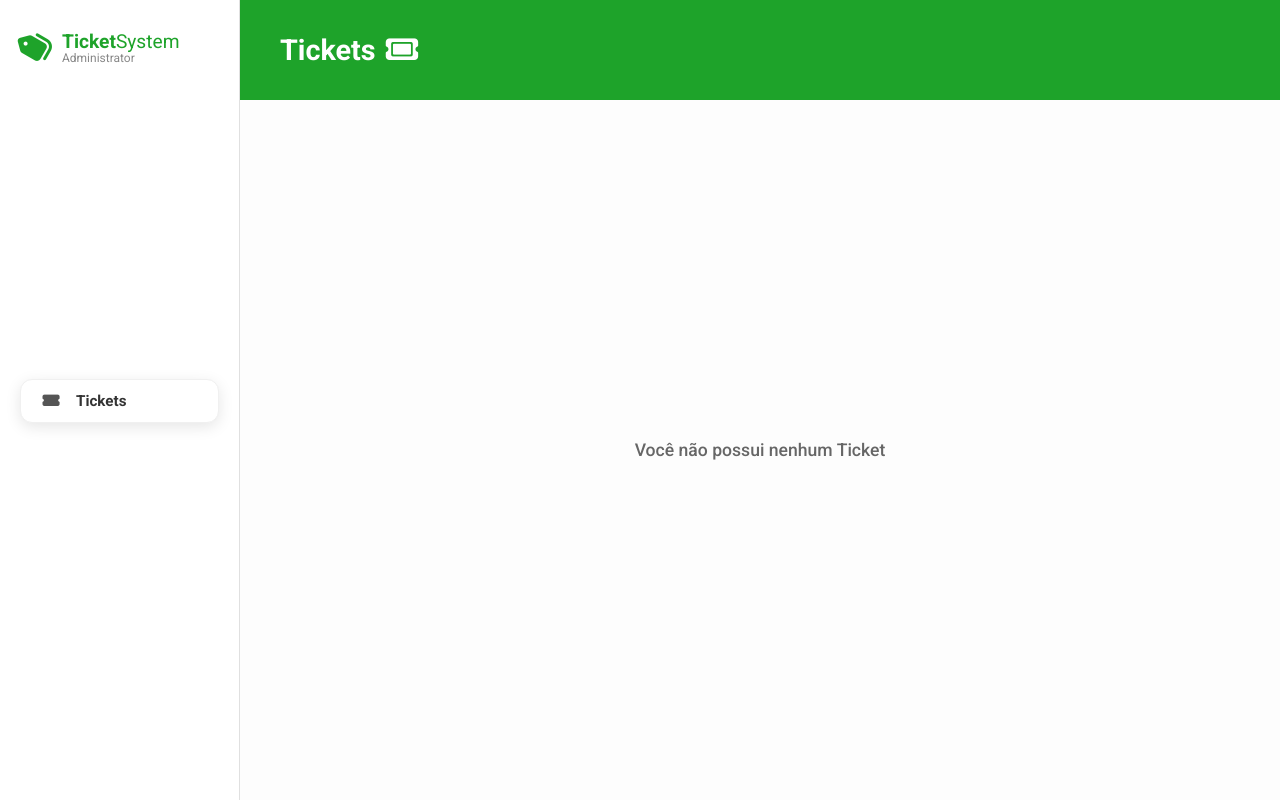
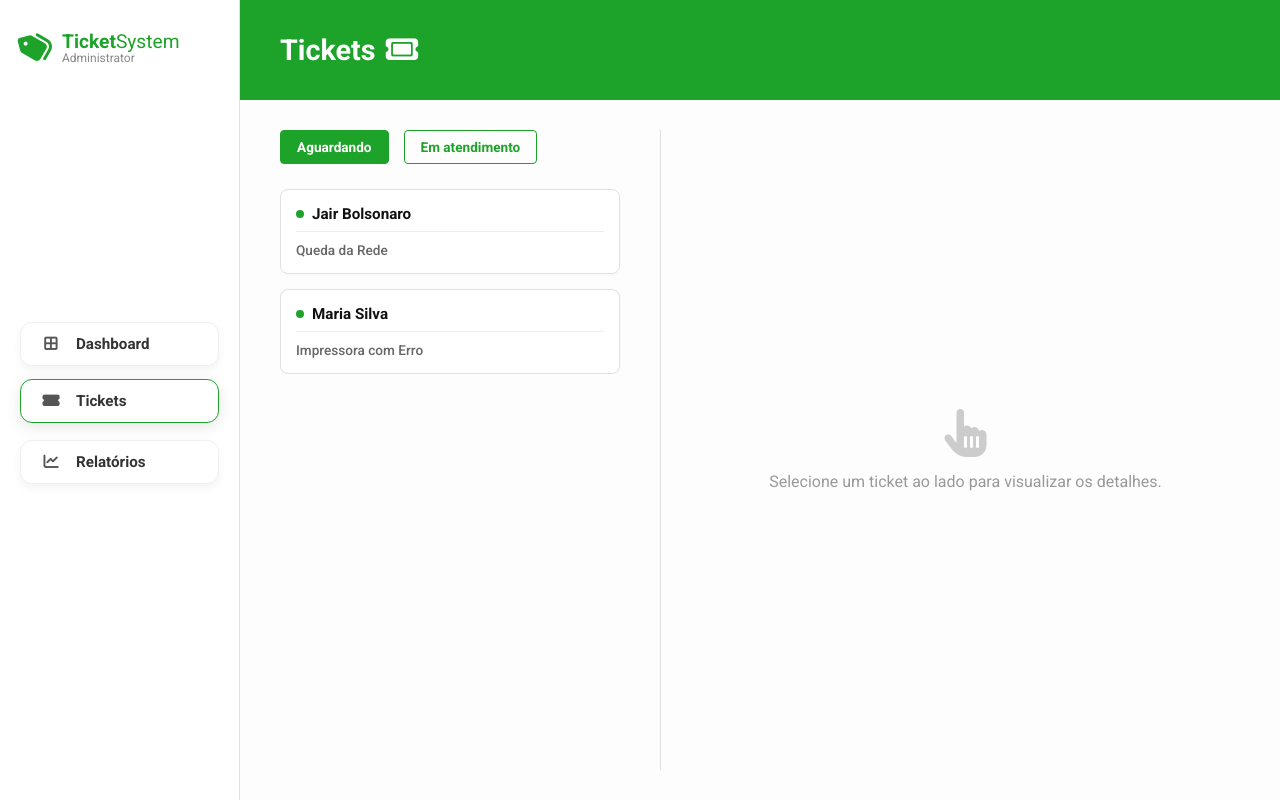
Before and after one commit to tacilho/TicketSystemBackend, a Flask app: page /tickets in a window 1280 px wide. Run offline with Flask 3, Linux system fonts and the light colour scheme.

Commit message:
fix (tickets): Ticket button fixed, added styles for tickets.html

```diff
--- a/static/pageManager.js
+++ b/static/pageManager.js
@@ -52,7 +52,7 @@ class PermissionManager{
 
 document.addEventListener('DOMContentLoaded', () => {
 
-    window.currentUser = new User('Pedro', 'user');
+    window.currentUser = new User('Pedro', 'operator');
 
     const uiManager = new PermissionManager(window.currentUser);
     uiManager.applyRestrictions();
--- a/static/styles.css
+++ b/static/styles.css
@@ -536,6 +536,7 @@
     display: flex;
     flex-direction: column;
     background-color: #fdfdfd;
+    position: relative;
 }
 
 /* Banner Verde Superior */
--- /dev/null
+++ b/static/tickets.css
@@ -0,0 +1,342 @@
+/* =========================================
+   RESETS E BASE GERAL DA PÁGINA
+========================================= */
+* {
+    margin: 0;
+    padding: 0;
+    box-sizing: border-box;
+    font-family: 'Roboto', sans-serif;
+}
+
+body {
+    background-color: #f5f5f5;
+    color: #333;
+    overflow: hidden;
+}
+
+.oculto {
+    display: none !important;
+}
+
+/* =========================================
+   ESTRUTURA PRINCIPAL (GRID) E SIDEBAR
+========================================= */
+.layout-container {
+    display: grid;
+    grid-template-columns: 240px 1fr;
+    grid-template-rows: 90px 1fr;
+    height: 100vh;
+}
+
+.sidebar-modern {
+    grid-column: 1;
+    grid-row: 1 / 3;
+    background-color: #ffffff;
+    width: 100%;
+    height: 100vh;
+    border-right: 1px solid #e0e0e0;
+    display: flex;
+    flex-direction: column;
+}
+
+.brand-area-modern {
+    padding: 30px 20px;
+    display: flex;
+    align-items: center;
+}
+
+.logo-icon {
+    color: #1ea32a;
+    font-size: 32px;
+    margin-right: 10px;
+    transform: rotate(-15deg);
+}
+
+.brand-text-container { display: flex; flex-direction: column; }
+.brand-title { font-size: 1.2rem; color: #1ea32a; }
+.brand-title strong { font-weight: 700; }
+.brand-subtitle { font-size: 0.75rem; color: #888; margin-top: -2px; }
+
+.nav-links {
+    padding: 0 20px;
+    display: flex;
+    flex-direction: column;
+    gap: 15px;
+    flex: 1;
+    justify-content: center;
+    padding-bottom: 90px;
+}
+
+.nav-item-modern {
+    display: flex;
+    align-items: center;
+    gap: 15px;
+    padding: 12px 20px;
+    border-radius: 12px;
+    color: #333;
+    font-weight: 600;
+    font-size: 0.95rem;
+    text-decoration: none;
+    box-shadow: 0 4px 10px rgba(0,0,0,0.05);
+    background-color: #fff;
+    border: 1px solid #f0f0f0;
+    transition: all 0.2s;
+}
+
+.nav-item-modern.active {
+    box-shadow: 0 4px 15px rgba(0,0,0,0.1);
+    transform: translateY(-2px);
+    border-color: #1ea32a; /* Destaque sutil na borda para o item ativo */
+}
+
+.nav-item-modern i { width: 20px; text-align: center; color: #555; }
+
+/* =========================================
+   ÁREA DE CONTEÚDO PRINCIPAL (TICKETS)
+========================================= */
+.main-content-modern {
+    grid-column: 2;
+    grid-row: 1 / 3;
+    flex: 1;
+    display: flex;
+    flex-direction: column;
+    background-color: #fdfdfd;
+    position: relative; /* ÂNCORA CRÍTICA PARA OS BOTÕES FLUTUANTES */
+}
+
+/* Banner Verde Superior */
+.top-banner-green {
+    background-color: #1ea32a;
+    color: white;
+    padding: 25px 40px;
+    height: 100px;
+    display: flex;
+    align-items: center;
+}
+.top-banner-green h2 { font-size: 1.8rem; font-weight: 700; display: flex; align-items: center; gap: 10px; margin: 0; }
+
+/* =========================================
+   CABEÇALHO DO CLIENTE (BOTÕES FLUTUANTES)
+========================================= */
+.client-header {
+    position: absolute;
+    top: 0;
+    right: 40px;
+    height: 100px;
+    display: flex;
+    align-items: center;
+    justify-content: flex-end;
+    gap: 15px;
+    background-color: transparent;
+    border: none;
+    z-index: 10;
+}
+
+.client-header .btn-green,
+.client-header .btn-profile {
+    background-color: transparent;
+    color: #fff;
+    border: 2px solid #fff;
+    padding: 10px 24px;
+    border-radius: 6px;
+    font-weight: 500;
+    font-size: 1rem;
+    cursor: pointer;
+    transition: all 0.2s;
+    box-shadow: none;
+    z-index: 11;
+}
+
+.client-header .btn-green:hover,
+.client-header .btn-profile:hover {
+    background-color: rgba(255, 255, 255, 0.1);
+}
+
+.client-header .btn-profile i { color: #fff; }
+
+/* =========================================
+   WORKSPACE (ÁREA DIVIDIDA: LISTA E DETALHES)
+========================================= */
+.workspace-split {
+    display: flex;
+    flex: 1;
+    padding: 30px 40px;
+    gap: 30px;
+    height: calc(100vh - 100px);
+    overflow: hidden;
+}
+
+/* Painel Esquerdo (Lista e Abas) */
+.left-panel { width: 350px; display: flex; flex-direction: column; }
+.tabs-container { display: flex; gap: 15px; margin-bottom: 25px; }
+
+.tab-btn {
+    padding: 8px 16px;
+    border-radius: 4px;
+    font-weight: 600;
+    font-size: 0.85rem;
+    cursor: pointer;
+    border: 1px solid #1ea32a;
+    transition: all 0.2s;
+}
+.tab-btn.active { background-color: #1ea32a; color: white; }
+.tab-btn:not(.active) { background-color: transparent; color: #1ea32a; }
+
+.ticket-list {
+    display: flex;
+    flex-direction: column;
+    gap: 15px;
+    overflow-y: auto;
+    padding-right: 10px;
+}
+
+/* Cards da Lista */
+.ticket-list-card {
+    background-color: #fff;
+    border: 1px solid #e0e0e0;
+    border-radius: 8px;
+    padding: 15px;
+    cursor: pointer;
+    box-shadow: 0 2px 5px rgba(0,0,0,0.02);
+    transition: all 0.2s;
+}
+.ticket-list-card:hover { border-color: #bdbdbd; }
+.ticket-list-card.active { border: 2px solid #ccc; background-color: #fcfcfc; }
+
+.card-topo { display: flex; align-items: center; gap: 8px; margin-bottom: 8px; }
+.card-cliente { font-weight: 700; font-size: 0.95rem; color: #111; }
+.card-linha { border: 0; height: 1px; background-color: #eee; margin: 5px 0 10px 0; }
+.card-titulo { font-size: 0.85rem; color: #666; font-weight: 500; }
+
+/* Divisória Vertical */
+.vertical-divider { width: 1px; background-color: #e0e0e0; height: 100%; }
+
+/* Painel Direito (Detalhes) */
+.right-panel { flex: 1; display: flex; flex-direction: column; }
+
+.ticket-details-card {
+    background-color: #fff;
+    border: 1px solid #e0e0e0;
+    border-radius: 12px;
+    padding: 30px;
+    display: flex;
+    flex-direction: column;
+    box-shadow: 0 4px 15px rgba(0,0,0,0.03);
+    height: 100%;
+}
+
+.details-header { display: flex; justify-content: space-between; align-items: center; margin-bottom: 25px; border-bottom: 1px solid #eee; padding-bottom: 15px;}
+.detalhe-titulo { font-size: 1.3rem; font-weight: 700; color: #111; margin: 0; }
+.detalhe-cliente { font-size: 0.95rem; font-weight: 600; color: #333; }
+
+.details-body { flex: 1; margin-bottom: 20px; }
+.descricao-box {
+    width: 100%;
+    height: 100%;
+    min-height: 200px;
+    background-color: #f9f9f9;
+    border: 1px solid #eee;
+    border-radius: 8px;
+    padding: 15px;
+    color: #555;
+    font-size: 0.95rem;
+    resize: none;
+    outline: none;
+}
+
+/* Ações Inferiores (Botões e Comentários) */
+.details-footer { display: flex; width: 100%; }
+
+.btn-aceitar {
+    background-color: #1ea32a;
+    color: white;
+    font-weight: 700;
+    border: none;
+    padding: 12px 30px;
+    border-radius: 6px;
+    cursor: pointer;
+    font-size: 1rem;
+}
+.btn-aceitar:hover { background-color: #178221; }
+
+.comentario-wrapper { display: flex; width: 100%; gap: 10px; align-items: center; }
+.input-comentario {
+    flex: 1;
+    background-color: #f5f5f5;
+    border: 1px solid #e0e0e0;
+    padding: 12px 15px;
+    border-radius: 8px;
+    outline: none;
+}
+.btn-enviar {
+    background-color: #1ea32a;
+    color: white;
+    border: none;
+    width: 45px;
+    height: 45px;
+    border-radius: 50%;
+    display: flex;
+    justify-content: center;
+    align-items: center;
+    font-size: 1.2rem;
+    cursor: pointer;
+}
+
+/* Estado Vazio */
+.empty-state {
+    display: flex;
+    flex-direction: column;
+    justify-content: center;
+    align-items: center;
+    height: 100%;
+    color: #999;
+}
+.empty-state i { font-size: 3rem; margin-bottom: 15px; color: #ccc; }
+
+/* Status Dots */
+.dot { width: 8px; height: 8px; border-radius: 50%; display: inline-block; }
+
+/* =========================================
+   MODAL ABRIR TICKET
+========================================= */
+.modal-overlay {
+    position: fixed;
+    top: 0; left: 0; width: 100vw; height: 100vh;
+    background-color: rgba(0, 0, 0, 0.6);
+    backdrop-filter: blur(4px);
+    display: flex;
+    justify-content: center;
+    align-items: center;
+    z-index: 9999;
+}
+
+.modal-card {
+    background-color: #fff;
+    width: 100%;
+    max-width: 600px;
+    padding: 40px;
+    border-radius: 12px;
+    box-shadow: 0 10px 30px rgba(0,0,0,0.2);
+}
+
+.modal-title { color: #1ea32a; text-align: center; font-size: 1.8rem; font-weight: 700; margin-bottom: 30px; }
+.modal-label { color: #1ea32a; font-weight: 700; font-size: 1.1rem; margin-bottom: 8px; display: block; }
+.modal-input, .modal-textarea {
+    width: 100%; background-color: #f5f5f5; border: 1px solid #f5f5f5;
+    border-radius: 8px; padding: 15px; font-size: 0.95rem; color: #333;
+    outline: none; transition: border-color 0.2s; font-family: inherit;
+}
+.modal-input:focus, .modal-textarea:focus { border-color: #1ea32a; }
+.modal-textarea { resize: vertical; }
+
+.modal-actions { display: flex; justify-content: center; gap: 20px; margin-top: 30px; }
+.btn-cancelar {
+    background-color: transparent; color: #ff3b30; border: 2px solid #ff3b30;
+    padding: 10px 40px; border-radius: 8px; font-weight: 700; font-size: 1rem; cursor: pointer; transition: all 0.2s;
+}
+.btn-cancelar:hover { background-color: rgba(255, 59, 48, 0.1); }
+.btn-confirmar {
+    background-color: transparent; color: #1ea32a; border: 2px solid #1ea32a;
+    padding: 10px 40px; border-radius: 8px; font-weight: 700; font-size: 1rem; cursor: pointer; transition: all 0.2s;
+}
+.btn-confirmar:hover { background-color: rgba(30, 163, 42, 0.1); }
--- a/static/tickets.js
+++ b/static/tickets.js
@@ -22,6 +22,7 @@
         }
 
         // Desenha a lista de tickets na esquerda
+// Desenha a lista de tickets na esquerda
 function renderizarLista() {
     const container = document.getElementById('ticketList');
     if (!container) return;
@@ -31,13 +32,25 @@ function renderizarLista() {
     const nomeCliente = window.currentUser ? window.currentUser.name : 'Visitante';
 
     // Captura elementos
+    const headerCliente = document.getElementById('headerCliente');
     const workspace = document.getElementById('workspaceSplit');
     const msgVazia = document.getElementById('noTicketsMessage');
+
+    // ==========================================
+    // Controle Visual do Cabeçalho do Cliente
+    // ==========================================
+    if (headerCliente) {
+        if (isUser) {
+            headerCliente.classList.remove('oculto');
+        } else {
+            headerCliente.classList.add('oculto');
+        }
+    }
 
     // 2. Filtragem de Tickets
     let filtrados = [];
     if (isUser) {
-        // Usa o nome 'Pedro' para filtrar
+        // Usa o nome para filtrar (Ex: 'Pedro')
         filtrados = ticketsDb.filter(t => t.cliente === nomeCliente);
     } else {
         filtrados = ticketsDb.filter(t => t.status === abaAtual);
@@ -73,7 +86,6 @@ function renderizarLista() {
     });
 }
 
-
 // Abre as informações no painel direito
 function abrirDetalhes(id) {
     ticketSelecionado = id;
@@ -88,14 +100,29 @@ function abrirDetalhes(id) {
     document.getElementById('detalheCliente').textContent = ticket.cliente;
     document.getElementById('detalheDescricao').value = ticket.descricao;
 
-            // Renderiza o rodapé correto (Botão verde ou Campo de enviar mensagem)
+    // Verificamos o nível do usuário
+    const isUser = window.currentUser && window.currentUser.level === 'user';
     const footer = document.getElementById('detailsFooter');
+
+    // Lógica de exibição do rodapé
+    if (isUser) {
+        // 1. SE FOR CLIENTE: Não mostra nada! Limpa e esconde o rodapé.
+        footer.innerHTML = '';
+        footer.style.display = 'none';
+
+    } else {
+        // Garante que o rodapé esteja visível para Admin/Operator
+        footer.style.display = 'flex';
+
         if (ticket.status === 'aguardando') {
+            // 2. SE FOR ADMIN/OPERADOR e o ticket for NOVO: Mostra o botão de Aceitar
             footer.innerHTML = `
-                    <button class="btn-aceitar" onclick="aceitarTicket(${ticket.id})">Aceitar Chamado</button>
+                <button class="btn-aceitar" onclick="aceitarTicket(${ticket.id})">Aceitar Ticket</button>
             `;
             footer.style.justifyContent = 'center';
+
         } else {
+            // 3. SE FOR ADMIN/OPERADOR e já estiver em atendimento: Mostra comentários
             footer.innerHTML = `
                 <div class="comentario-wrapper">
                     <input type="text" class="input-comentario" placeholder="Adicionar comentário...">
@@ -103,6 +130,7 @@ function abrirDetalhes(id) {
                 </div>
             `;
             footer.style.justifyContent = 'flex-start';
+        }
     }
 
     renderizarLista(); // Re-renderiza para aplicar a borda cinza no selecionado
--- a/templates/tickets.html
+++ b/templates/tickets.html
@@ -5,7 +5,8 @@
     <meta name="viewport" content="width=device-width, initial-scale=1.0">
     <title>TicketSystem - Tickets</title>
 
-    <link rel="stylesheet" href="{{ url_for('static', filename='styles.css')}}">
+    <link rel="stylesheet" href="{{ url_for('static', filename='tickets.css')}}">
+
     <link rel="stylesheet" href="https://cdnjs.cloudflare.com/ajax/libs/font-awesome/6.4.0/css/all.min.css">
     <link href="https://fonts.googleapis.com/css2?family=Roboto:wght@300;400;500;700&display=swap" rel="stylesheet">
 
```
Also changed, not shown: other parts of static/styles.css (+0 -51 lines). Lines whose indentation alone changed are shown as unchanged.
